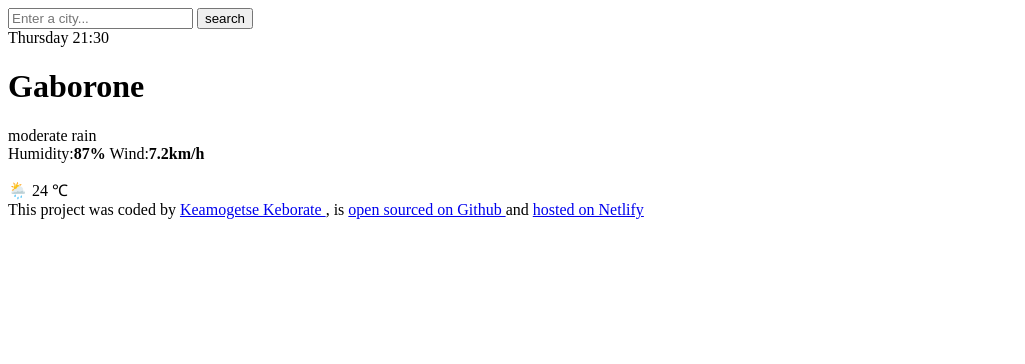
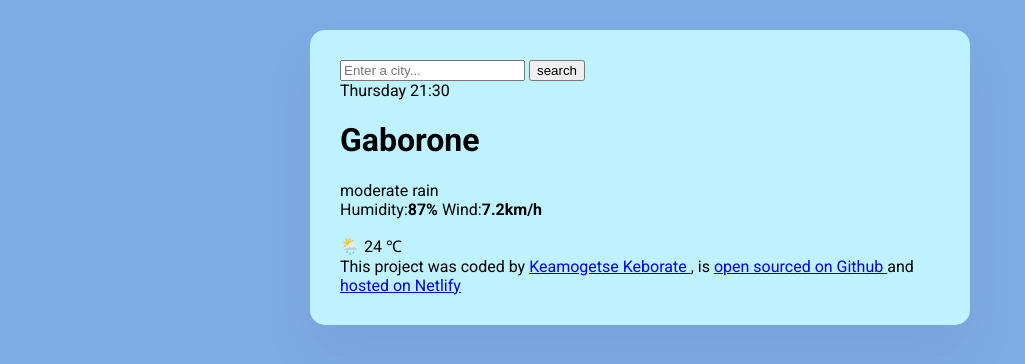
Before and after one commit to Kate465/My-Weather-Forecast-App, a plain HTML site: page index.html in a window 1280 px wide. Shown: the whole page, without its empty margins (0-1025 px from the left). Drawn offline with Linux system fonts and the light colour scheme.

Commit message:
styled main container and added custom font

```diff
--- a/index.html
+++ b/index.html
@@ -3,9 +3,17 @@
   <head>
     <meta charset="UTF-8" />
     <meta name="viewport" content="width=device-width, initial-scale=1.0" />
+    <link rel="preconnect" href="https://fonts.googleapis.com" />
+    <link rel="preconnect" href="https://fonts.gstatic.com" crossorigin />
+    <link
+      href="https://fonts.googleapis.com/css2?family=Roboto:ital,wght@0,100;0,300;0,400;0,500;0,700;0,900;1,100;1,300;1,400;1,500;1,700;1,900&display=swap"
+      rel="stylesheet"
+    />
+    <link rel="stylesheet" href="src/styles.css" />
     <title>My-Weather-Forecast-App</title>
   </head>
   <body>
+    <div class="weather-app">
       <header>
         <form>
           <input type="search" placeholder="Enter a city..." required />
@@ -41,5 +49,6 @@
           hosted on Netlify
         </a>
       </footer>
+    </div>
   </body>
 </html>
--- a/src/styles.css
+++ b/src/styles.css
@@ -0,0 +1,13 @@
+body {
+  background-color: #7dace4;
+  font-family: "Roboto", sans-serif;
+}
+
+.weather-app {
+  background: #bef2ff;
+  max-width: 600px;
+  margin: 30px auto;
+  padding: 30px;
+  border-radius: 15px;
+  box-shadow: 0 30px 50px rgba(65, 50, 100, 0.08);
+}
```
Lines whose indentation alone changed are shown as unchanged.
